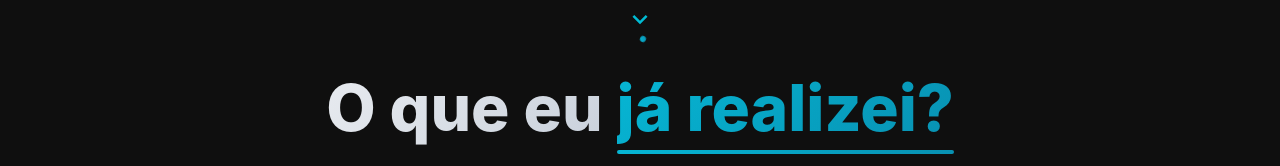
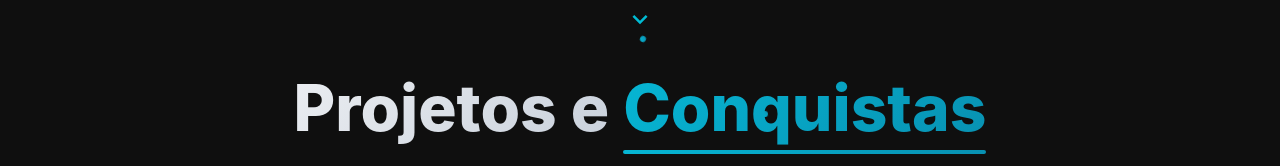
Before and after one commit to jottasilva/portfolio, a React (Create React App) app: page / in a window 1280 px wide. Shown: the part 786-952 px from the top of the page. Built offline with nearby package versions, Linux system fonts and the light colour scheme; a web font is replaced by a local one.

Commit message:
Update stats.tsx

```diff
--- a/src/components/stats.tsx
+++ b/src/components/stats.tsx
@@ -46,7 +46,7 @@ const Statistics = () => {
 
       <div className="statistics-container">
         <div className="statistics-title">
-          <h2>O que eu <span className="highlight">já realizei?</span></h2>
+          <h2>Projetos e <span className="highlight">Conquistas</span></h2>
           <p className="subtitle">
             Cada número representa uma conquista, cada projeto uma história de sucesso construída com dedicação e expertise.
           </p>
```
